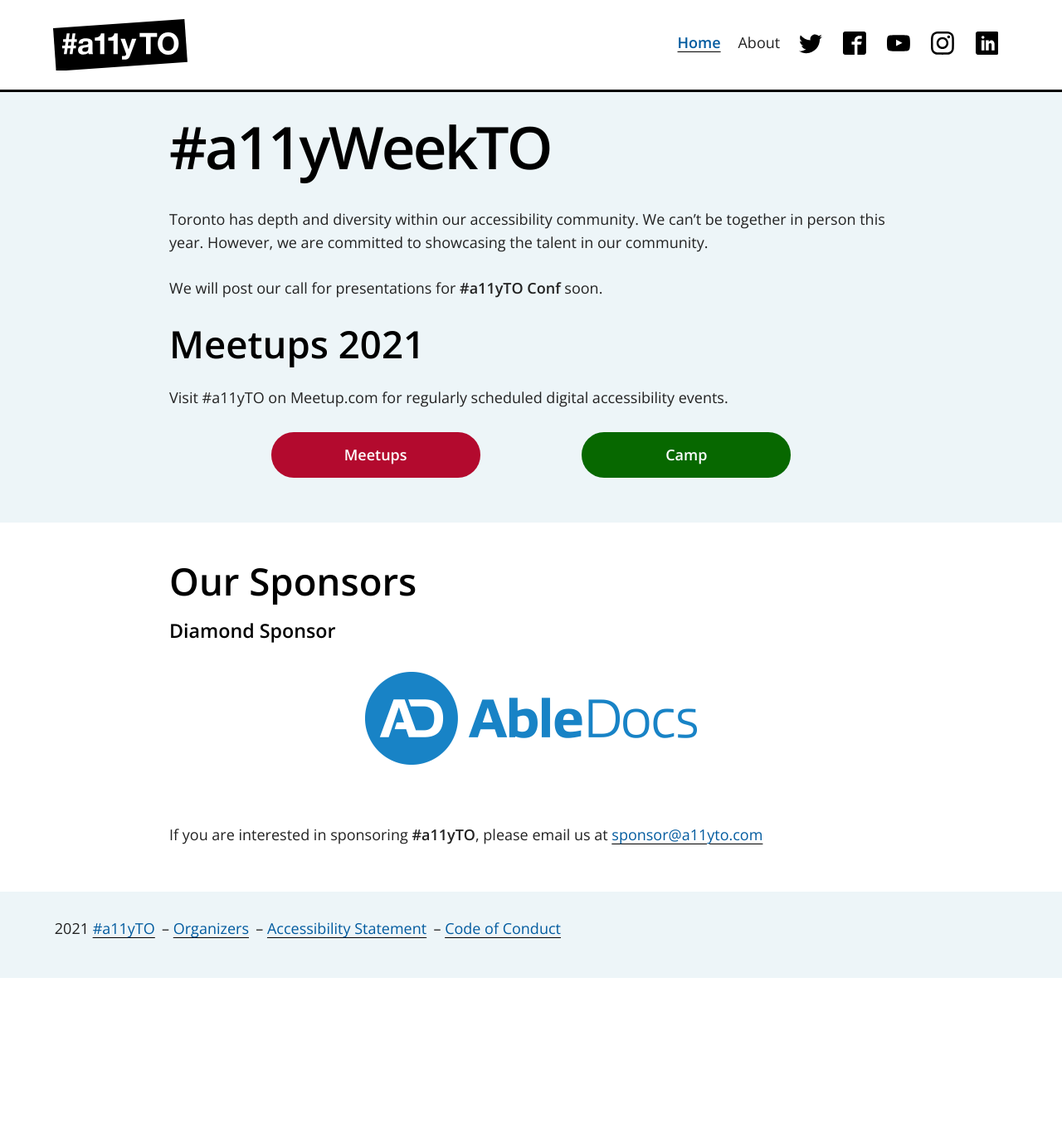
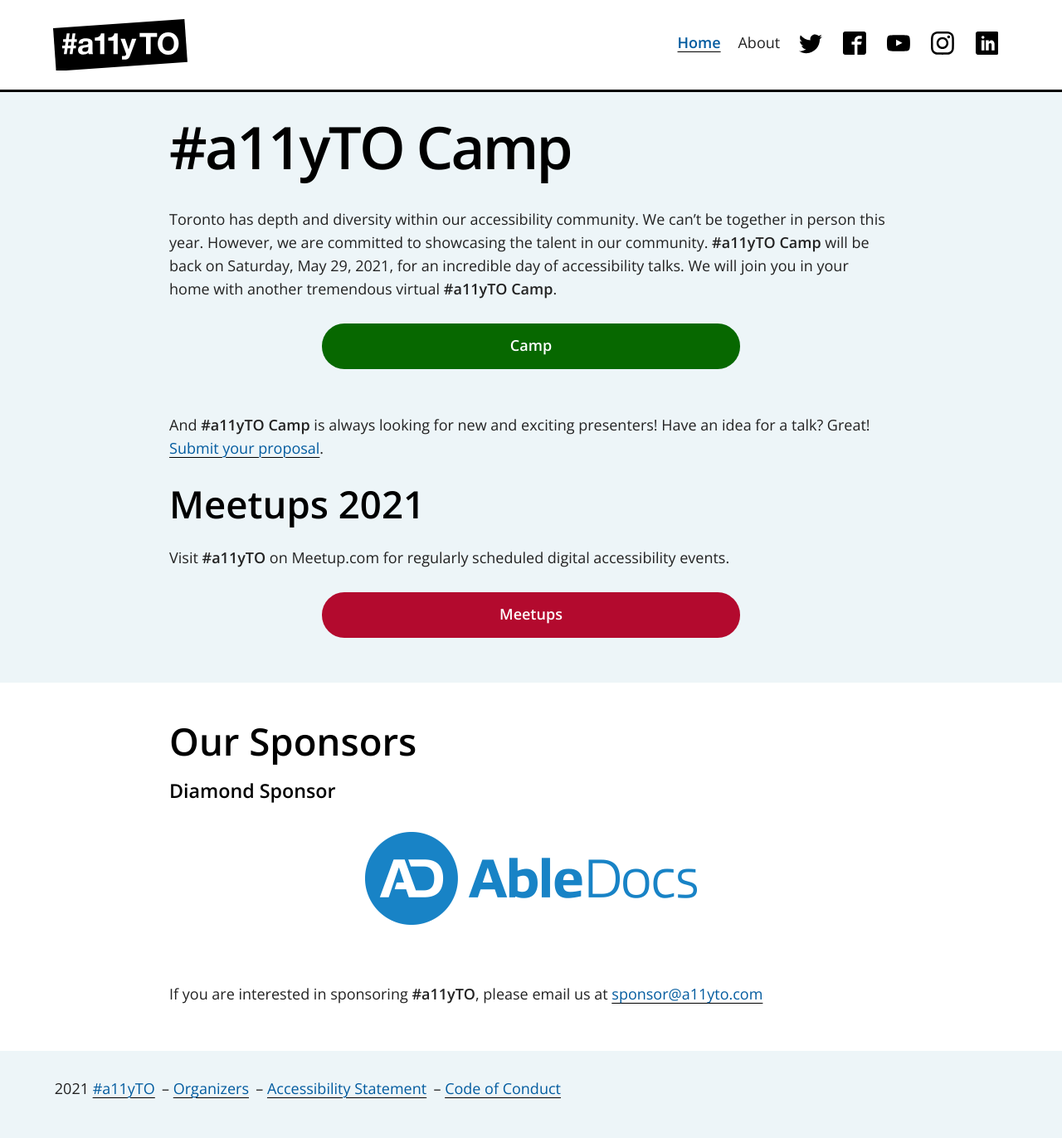
Before and after one commit to a11yTO/A11yTO-Main, a Jekyll site: the page built from index.html, in a window 1280 px wide. Shown: the whole page at 83% size. Built offline with Jekyll 4.4.1, drawn with Linux system fonts in a browser that asks for light colours; before the commit the page ends 1179 px from its top, so only the background shows below that.

Commit message:
Update copy for Camp

```diff
--- a/index.html
+++ b/index.html
@@ -6,28 +6,42 @@
 description: Accessibility Toronto
 ---
 
-<h2 class="page-title">#a11yWeekTO</h2>
+<h2 class="page-title">#a11yTO Camp</h2>
 <p>
   Toronto has depth and diversity within our accessibility community. We can’t
   be together in person this year. However, we are committed to showcasing the
-  talent in our community.
+  talent in our community. <strong>#a11yTO Camp</strong> will be back on
+  Saturday, May 29, 2021, for an incredible day of accessibility talks. We will
+  join you in your home with another tremendous virtual
+  <strong>#a11yTO Camp</strong>.
 </p>
+
+<ul class="branded-events">
+  <li>
+    <a class="camp" href="https://camp.a11yto.com/">Camp</a>
+  </li>
+</ul>
+
 <p>
-  We will post our call for presentations for
-  <strong>#a11yTO Conf</strong> soon.
+  And <strong>#a11yTO Camp</strong> is always looking for new and exciting
+  presenters! Have an idea for a talk? Great!
+  <a
+    href="https://forms.office.com/pages/responsepage.aspx?id=lr_F6AkPt0uYDn-aFzHN_nKHQVP5uABDvBS9pn2upFZUOUJPSzJWTk9QMlJHTTUxT0lOSlk0UVBNOSQlQCN0PWcu"
+    target="_blank"
+    rel="external nofollow"
+    >Submit your proposal</a
+  >.
 </p>
+
 <h2>Meetups 2021</h2>
 <p>
-  Visit #a11yTO on Meetup.com for regularly scheduled digital accessibility
-  events.
+  Visit <strong>#a11yTO</strong> on Meetup.com for regularly scheduled digital
+  accessibility events.
 </p>
 
 <ul class="branded-events">
   <li>
     <a class="meetup" href="https://www.meetup.com/a11yTO/">Meetups</a>
-  </li>
-  <li>
-    <a class="camp" href="https://camp.a11yto.com/">Camp</a>
   </li>
 </ul>
 
```
Also changed, not shown: styles.scss (+34 -33 lines), styles.css, 1 other file.
